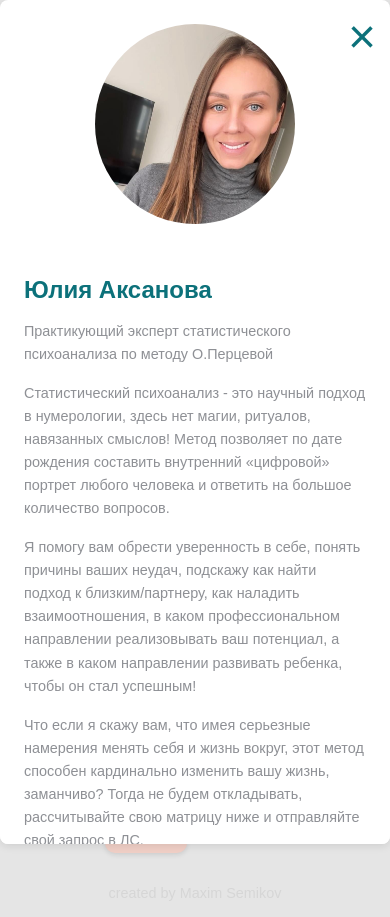
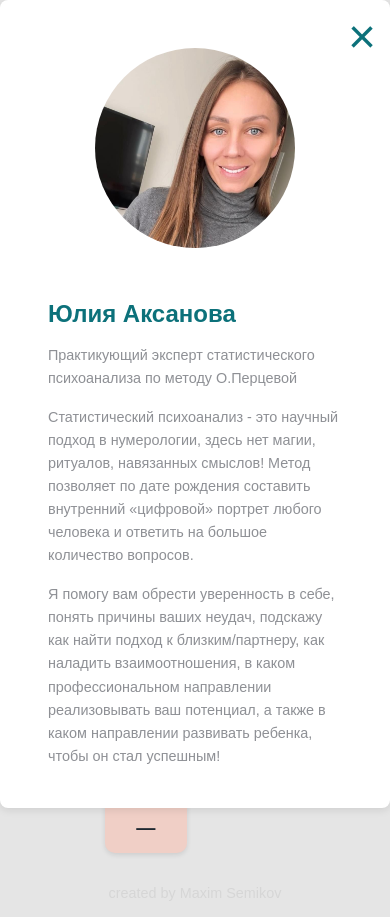
Before and after one commit to Yuliya-matrix/calc, a website: page index.html in a window 390 px wide. Both pictures are taken after a click on the button "О методе". Drawn offline with Linux system fonts and the light colour scheme.

Commit message:
update info section

```diff
--- a/styles.css
+++ b/styles.css
@@ -436,12 +436,11 @@ input:-internal-autofill-previewed {
     bottom: 0;
     right: 0;
     z-index: 1001;
-    height: 100vh;
+    height: 90vh;
     max-width: none;
     overflow: hidden;
     background: var(--color-white);
     overflow-y: auto;
-    padding: 0;
   }
 
   .expert-info.modal-active .expert-description {
```
